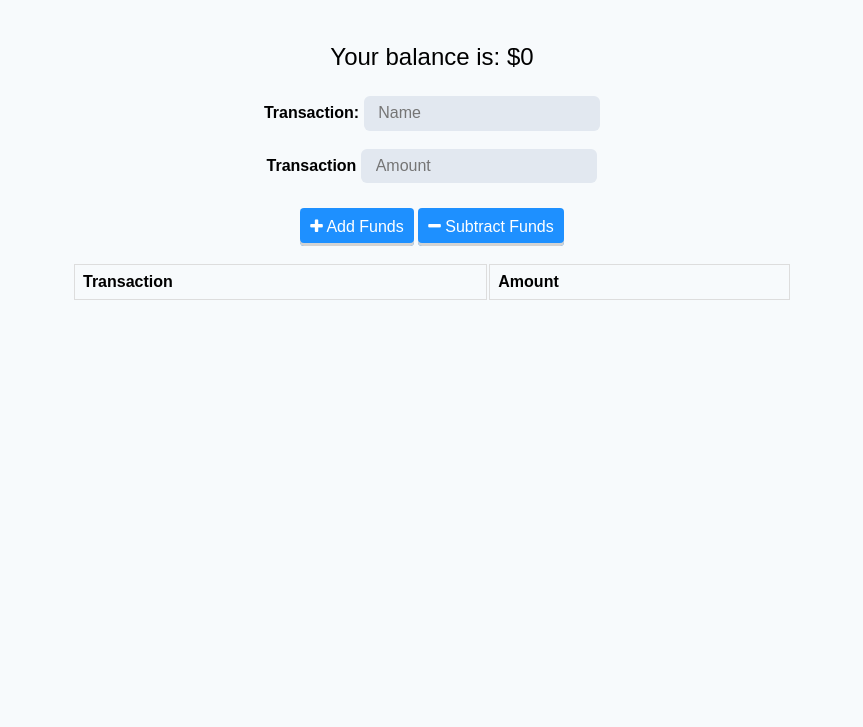
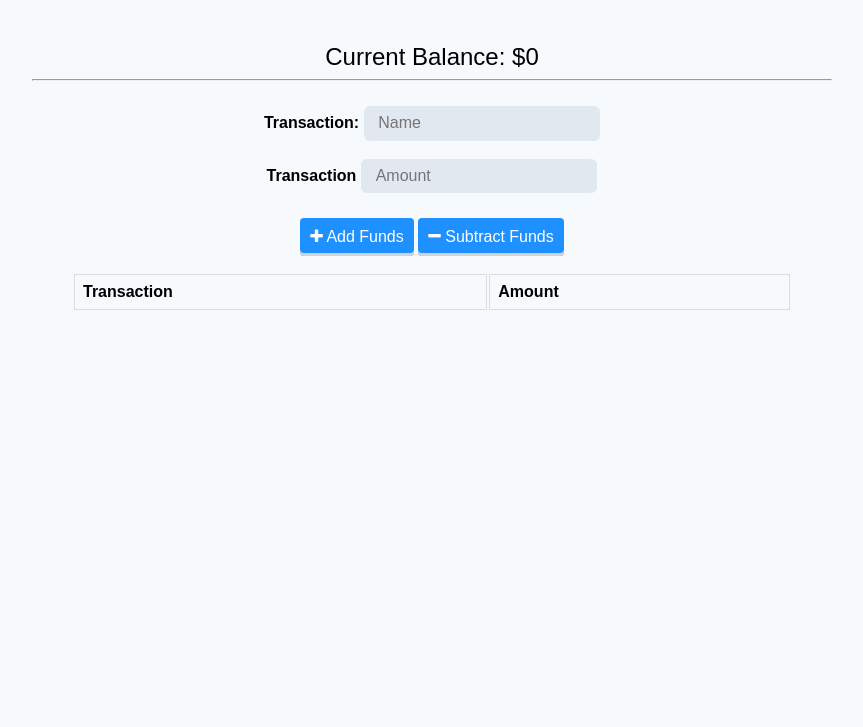
Before and after one commit to Kuiil7/Progressive-Budget, a website: page public/index.html in a window 1280 px wide. Shown: the part 73-800 px from the top of the page, without its empty margins (208-1071 px from the left). Drawn offline with nearby package versions, Linux system fonts and the light colour scheme; no server answers.

Commit message:
html fix

```diff
--- a/public/index.html
+++ b/public/index.html
@@ -19,9 +19,9 @@
     </br>   </br>
 
       <div class="total">
-        <div>Your balance is: $<span id="total">0</span></div>
+        <div>Current Balance: $<span id="total">0</span></div>
       </div>
-
+<hr>
       <form>
         <label for="t-name">Transaction:</label>
         <input type="text" id="t-name" placeholder="Name" />
```
Also changed, not shown: 1 other file.
